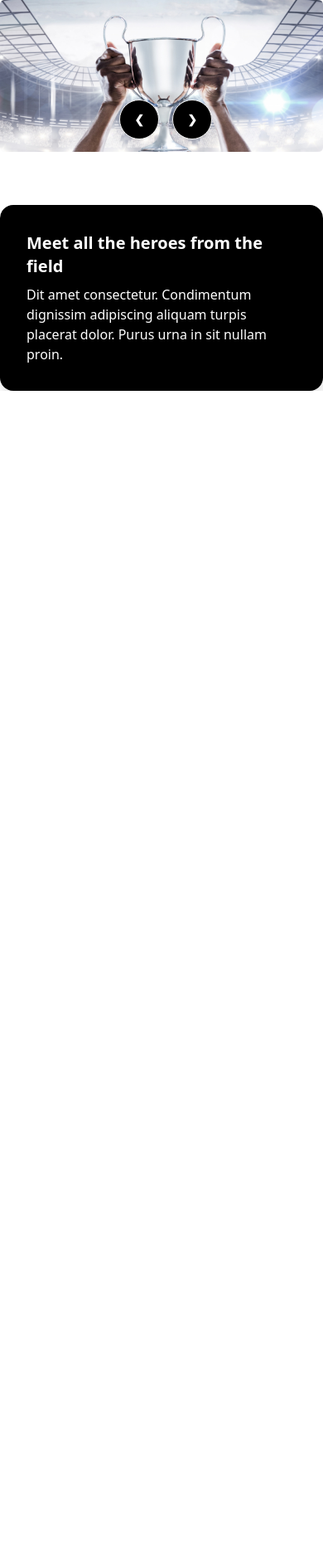
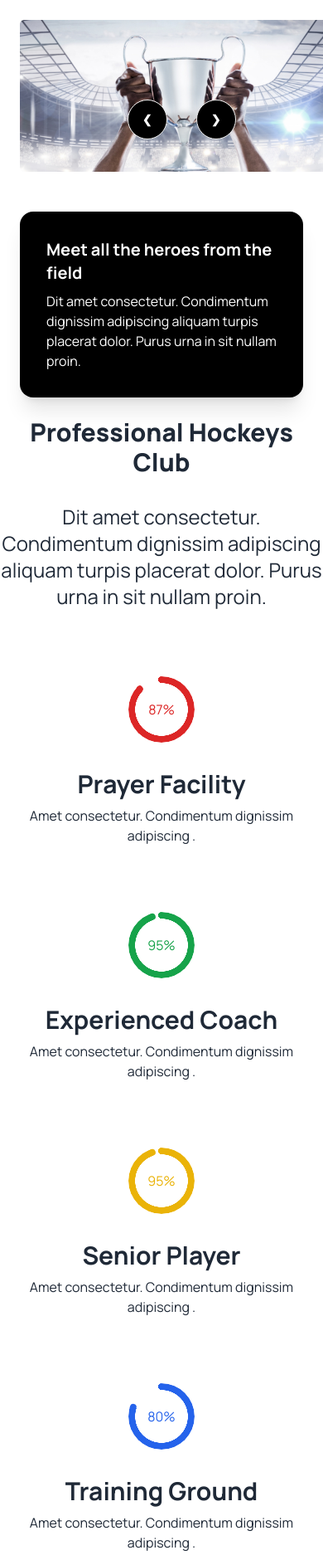
Before and after one commit to Shafaet1074/Hockeys-Landing-Page, a plain HTML site: page index.html in a window 390 px wide. Shown: the whole page at 83% size. Before the commit the page ends 844 px from the top, so only its background shows below. Drawn offline with nearby package versions, Linux system fonts and the light colour scheme.

Commit message:
further responsive done

```diff
--- a/index.html
+++ b/index.html
@@ -4,32 +4,37 @@
   <meta charset="UTF-8">
   <meta name="viewport" content="width=device-width, initial-scale=1.0">
   <title>Hockeys-Landing-Page</title>
+
+  <!-- tailwind and Daisy UI -->
   <link href="https://cdn.jsdelivr.net/npm/daisyui@4.6.1/dist/full.min.css" rel="stylesheet" type="text/css" />
   <script src="https://cdn.tailwindcss.com"></script>
+
+  <!--Google Fonts -->
+  <link rel="preconnect" href="https://fonts.googleapis.com">
+  <link rel="preconnect" href="https://fonts.gstatic.com" crossorigin>
+  <link href="https://fonts.googleapis.com/css2?family=Manrope:wght@400;500;700;800&display=swap" rel="stylesheet">
+
+  <style>
+    .font-manrope{
+      font-family: 'Manrope', sans-serif;
+    }
+  </style>
+
 </head>
 <body>
   <header>
    <!-- Navbar -->
   </header>
-  <main class="container mx-auto">
+  <main class="container mx-auto font-manrope">
 
-    <div class="carousel mx-auto  lg:p-28">
-      <div id="slide1" class="carousel-item relative w-full lg:p-28  ">
-        <div class="lg:flex lg:p-20">
-        <img src="Images/1.png" class="w-full  " />
+    <div class="carousel mx-auto lg:p-20">
+      <div id="slide1" class="carousel-item relative w-full lg:p-24 p-6">
 
-        <!-- card -->
-        <div class="mt-16">
-          <div class="card   lg:w-2/5 bg-black shadow-xl lg:absolute lg:right-56 lg:bottom-56  ">
-            <div class="card-body">
-              <h2 class="card-title font-bold-semi text-white">Meet all the heroes from the field</h2>
-              <p class="text-white">Dit amet consectetur. Condimentum dignissim adipiscing aliquam turpis placerat dolor. Purus urna in sit nullam proin. </p>
+        <img src="Images/1.png" class="w-full " />
 
-            </div>
-          </div>
-        </div>
-      </div>
-        <div class="absolute flex  lg:justify-between transform -translate-y-1/2  left-36 right-36  top-36 lg:left-5  lg:right-5  lg:top-1/2  gap-4">
+
+
+        <div class="absolute flex  justify-around  transform -translate-y-1/2  left-36 right-36  top-36 lg:left-15  lg:right-15  lg:top-1/2  gap-4">
           <a  href="#slide1" class="btn btn-circle bg-black text-white text-center">❮</a>
           <a href="#slide2" class="btn btn-circle bg-black text-white text-center">❯</a>
         </div>
@@ -42,22 +47,14 @@
 
 
       <!-- Slide 2 -->
-      <div id="slide2" class="carousel-item relative w-full lg:p-28">
-        <div class="lg:flex lg:p-20">
+      <div id="slide2" class="carousel-item relative w-full lg:p-24 p-6">
+
           <img src="Images/1.png" class="w-full  " />
 
           <!-- card -->
-          <div class="mt-16">
-            <div class="card   lg:w-2/5 bg-black shadow-xl lg:absolute lg:right-56 lg:bottom-56  ">
-              <div class="card-body">
-                <h2 class="card-title font-bold-semi text-white">Meet all the heroes from the field</h2>
-                <p class="text-white">Dit amet consectetur. Condimentum dignissim adipiscing aliquam turpis placerat dolor. Purus urna in sit nullam proin. </p>
 
-              </div>
-            </div>
-          </div>
-        </div>
-          <div class="absolute flex  lg:justify-between  transform -translate-y-1/2  left-36 right-36  top-36  lg:left-5 lg:right-5  lg:top-1/2  gap-4">
+
+          <div class="absolute flex  justify-around  transform -translate-y-1/2  left-36 right-36  top-36 lg:left-15  lg:right-15  lg:top-1/2  gap-4">
             <a  href="#slide1" class="btn btn-circle bg-black text-white text-center">❮</a>
             <a href="#slide2" class="btn btn-circle bg-black text-white text-center">❯</a>
           </div>
@@ -65,6 +62,85 @@
 
 
     </div>
+
+    <!-- card -->
+    <div class="p-6">
+      <div class="card   lg:w-1/3 bg-black shadow-xl lg:absolute lg:right-56 lg:-bottom-36  ">
+        <div class="card-body ">
+          <h2 class="card-title font-bold-semi text-white">Meet all the heroes from the field</h2>
+          <p class="text-white">Dit amet consectetur. Condimentum dignissim adipiscing aliquam turpis placerat dolor. Purus urna in sit nullam proin. </p>
+
+        </div>
+      </div>
+    </div>
+    <!-- club description -->
+    <section>
+        <h1 class="font-extrabold text-center text-3xl lg:text-7xl mb-8">
+          Professional Hockeys Club
+        </h1>
+        <p class="text-center text-2xl lg:text-4xl">Dit amet consectetur. Condimentum dignissim adipiscing aliquam turpis placerat dolor. Purus urna in sit nullam proin. </p>
+
+    </section>
+
+    <!-- percentage of performance -->
+    <section class="pt-10 lg:flex">
+      <!-- Cardsss 1 -->
+      <div class="card ">
+        <figure class="px-10 pt-10">
+          <div class="radial-progress bg-white text-red-600 border-red-500" style="--value:87;" role="progressbar">87%</div>
+        </figure>
+        <div class="card-body items-center text-center">
+          <h2 class="card-title text-3xl">Prayer Facility</h2>
+          <p>Amet consectetur. Condimentum dignissim adipiscing .</p>
+          <div class="card-actions">
+
+          </div>
+        </div>
+      </div>
+
+       <!-- Cardsss 2 -->
+       <div class="card ">
+        <figure class="px-10 pt-10">
+          <div class="radial-progress bg-white text-green-600 border-lime-500" style="--value:95;" role="progressbar">95%</div>
+        </figure>
+        <div class="card-body items-center text-center">
+          <h2 class="card-title text-3xl">Experienced Coach</h2>
+          <p>Amet consectetur. Condimentum dignissim adipiscing .</p>
+          <div class="card-actions">
+
+          </div>
+        </div>
+      </div>
+
+       <!-- Cardsss 3 -->
+       <div class="card ">
+        <figure class="px-10 pt-10">
+          <div class="radial-progress bg-white text-yellow-500 border-yellow-500" style="--value:95;" role="progressbar">95%</div>
+        </figure>
+        <div class="card-body items-center text-center">
+          <h2 class="card-title text-3xl">Senior Player</h2>
+          <p>Amet consectetur. Condimentum dignissim adipiscing .</p>
+          <div class="card-actions">
+
+          </div>
+        </div>
+      </div>
+
+       <!-- Cardsss 4 -->
+       <div class="card ">
+        <figure class="px-10 pt-10">
+          <div class="radial-progress bg-white text-blue-600 border-blue-500" style="--value:80;" role="progressbar">80%</div>
+        </figure>
+        <div class="card-body items-center text-center">
+          <h2 class="card-title text-3xl">Training Ground</h2>
+          <p>Amet consectetur. Condimentum dignissim adipiscing .</p>
+          <div class="card-actions">
+
+          </div>
+        </div>
+      </div>
+
+    </section>
   </main>
   <footer>
 
```
